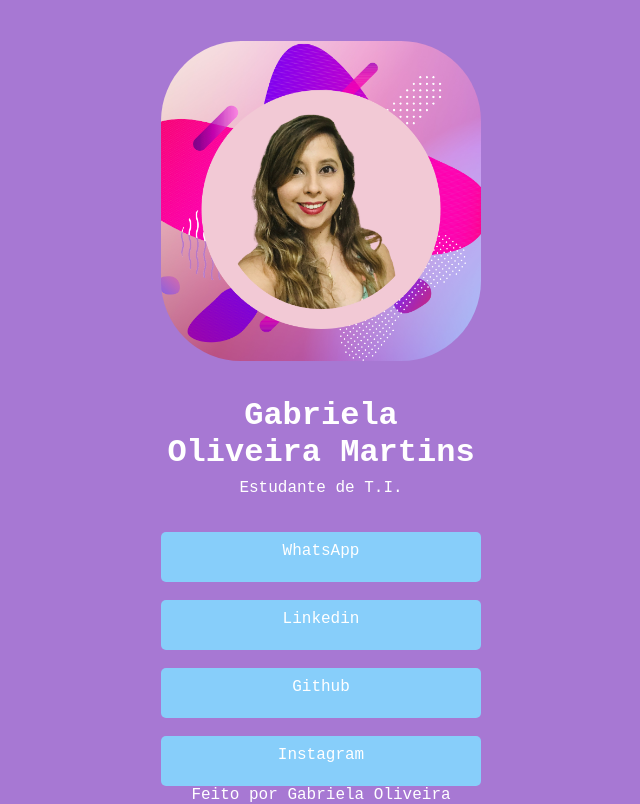
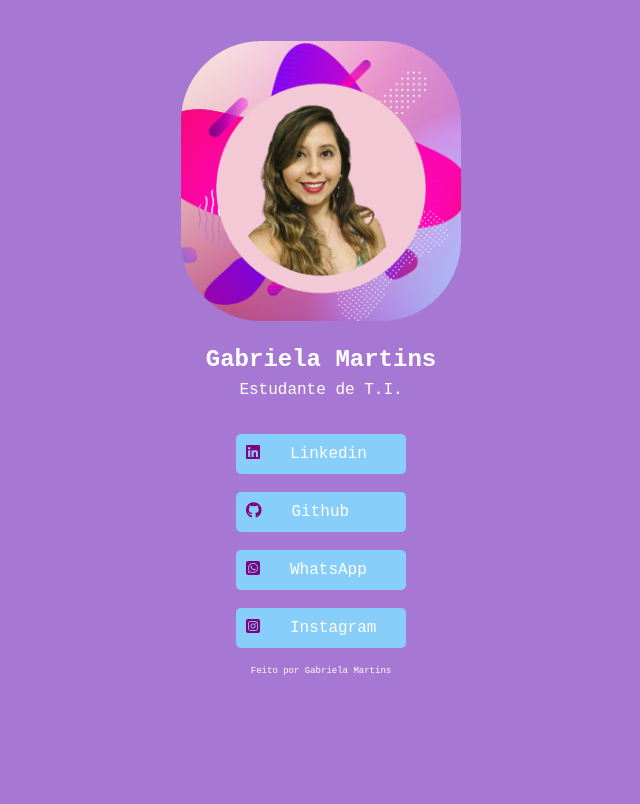
Before and after one commit to MartinsGabriela/my-links, a plain HTML site: page index.html in a window 1280 px wide. Shown: the whole page, without its empty margins (319-959 px from the left). Drawn offline with Linux system fonts and the light colour scheme.

Commit message:
Add files via upload

```diff
--- a/index.html
+++ b/index.html
@@ -6,28 +6,34 @@
     <meta name="viewport" content="width=device-width, initial-scale=1.0">
     <title>My Links Gabriela</title>
     <link rel="stylesheet" href="style.css">
+    <script src="https://kit.fontawesome.com/961907fd25.js" crossorigin="anonymous"></script>
+
 </head>
 
 <body>
     <div class="container">
         <img src="images/avatar.png" alt="Foto de Gabriela.">
-        <h1> Gabriela Oliveira Martins </h1>
+        <h2> Gabriela Martins </h2>
         <p>Estudante de T.I. </p>
         <ul>
             <li>
-                <a href="https://wa.me/+5511911010421?text=Olá, como vai?" target="_blank">WhatsApp</a>
+                <a href="https://www.linkedin.com/in/martinsgabi/" target="_blank">
+                    <i class="fa-brands fa-linkedin"></i>Linkedin</a>
             </li>
             <li>
-                <a href="https://www.linkedin.com/in/martinsgabi/" target="_blank">Linkedin</a>
+                <a href="https://github.com/MartinsGabriela" target="_blank">
+                    <i class="fa-brands fa-github"></i>Github</a>
             </li>
             <li>
-                <a href="https://github.com/MartinsGabriela" target="_blank"> Github</a>
+                <a href="https://wa.me/+5511911010421?text=Olá, como vai?" target="_blank">
+                    <i class="fa-brands fa-square-whatsapp"></i>WhatsApp</a>
             </li>
             <li>
-                <a href="https://www.instagram.com/oliveiragaabys/" target="_blank">Instagram</a>
+                <a href="https://www.instagram.com/oliveiragaabys/" target="_blank">
+                    <i class="fa-brands fa-square-instagram"></i>Instagram</a>
             </li>
         </ul>
-        <footer> Feito por Gabriela Oliveira</footer>
+        <footer> Feito por Gabriela Martins</footer>
 
     </div>
 </body>
--- a/style.css
+++ b/style.css
@@ -9,17 +9,18 @@ body {
 }
 img {
     border-radius: 80px;
-    width: 320px;
-    height: 320px;
+    width: 280px;
+    height: 280px;
     text-align: center;
 }
-h1 {
+h2 {
     color: white;
-    margin-top: 31px;
+    margin-top: 20px;
     margin-bottom: 8px;
 }
 p {
     color: white;
+
 }
 
 ul {
@@ -28,6 +29,7 @@ ul {
 li {
     margin-top: 18px;
     list-style: none;
+    text-align: left;
 }
 a {
     background-color: lightskyblue;
@@ -35,13 +37,22 @@ a {
     padding: 10px;
     text-decoration: none;
     display: block;
-    width: 300px;
-    height: 30px;
+    width: 150px;
+    height: 20px;
     border-radius: 5px;
+    margin-left: auto;
+    margin-right: auto;
+
 }
+i {
+    color: purple;
+    margin-right: 30px;
 
+}
 footer {
     color: white;
+    margin-top: 18px;
+    font-size: xx-small;
 }
 
 .container {
@@ -50,4 +61,5 @@ footer {
     margin-top: 41px;
     margin-left: auto;
     margin-right: auto;
+    align-content: center;
 }
```
